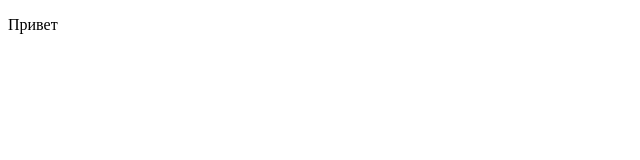
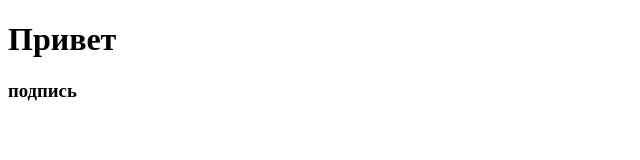
Before and after one commit to serg8master8/learnGit, a plain HTML site: page index.html in a window 1280 px wide. Shown: the whole page, without its empty margins (0-640 px from the left). Drawn offline with Linux system fonts and the light colour scheme.

Commit message:
new title

```diff
--- a/index.html
+++ b/index.html
@@ -23,6 +23,7 @@
     </style>
   </head>
   <body>
-    <p>Привет</p>
+    <h1>Привет</h1>
+    <h3>подпись</h3>
   </body>
 </html>
```
